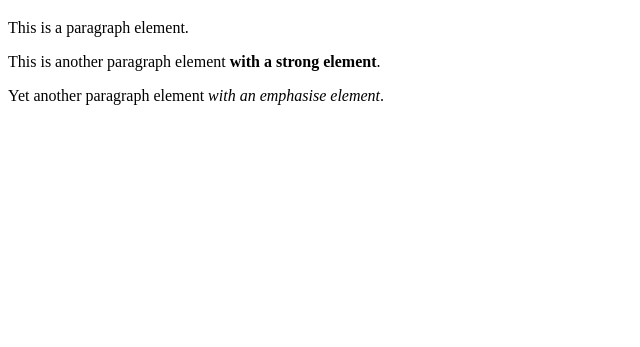
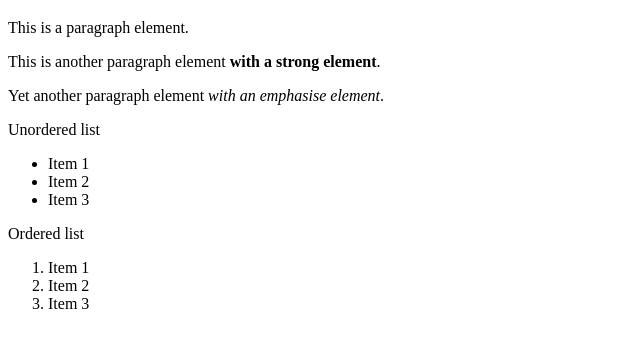
Before and after one commit to brett-me/top, a plain HTML site: page foundations/002-first-webpage/index.html in a window 1280 px wide. Shown: the part 61-408 px from the top of the page, without its empty margins (0-640 px from the left). Drawn offline with Linux system fonts and the light colour scheme.

Commit message:
add: lists and images

```diff
--- a/foundations/002-first-webpage/index.html
+++ b/foundations/002-first-webpage/index.html
@@ -13,5 +13,21 @@
         </p>
         <p>Yet another paragraph element <em>with an emphasise element</em>.</p>
         <!-- And this is a comment -->
+        <p></p>
+        <p>Unordered list</p>
+        <!-- <ul> for unordered list, with <li> tags nested -->
+        <ul>
+            <li>Item 1</li>
+            <li>Item 2</li>
+            <li>Item 3</li>
+        </ul>
+        <p></p>
+        <p>Ordered list</p>
+        <!-- <ol> for ordered lists, with <li> tags nested -->
+        <ol>
+            <li>Item 1</li>
+            <li>Item 2</li>
+            <li>Item 3</li>
+        </ol>
     </body>
 </html>
```
